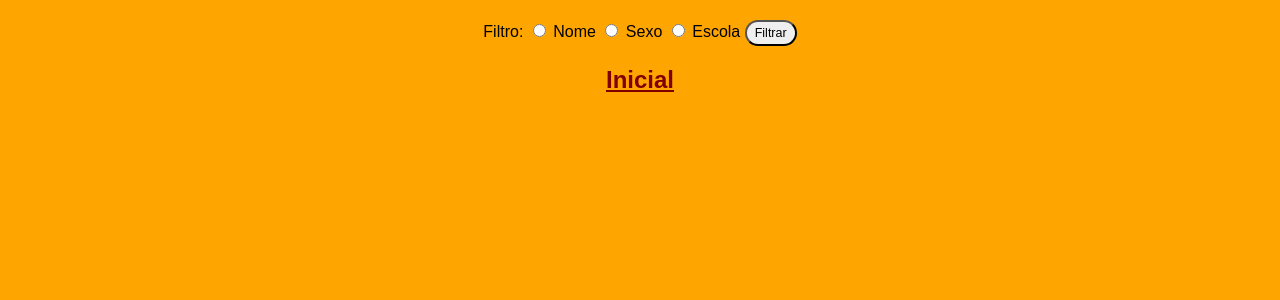
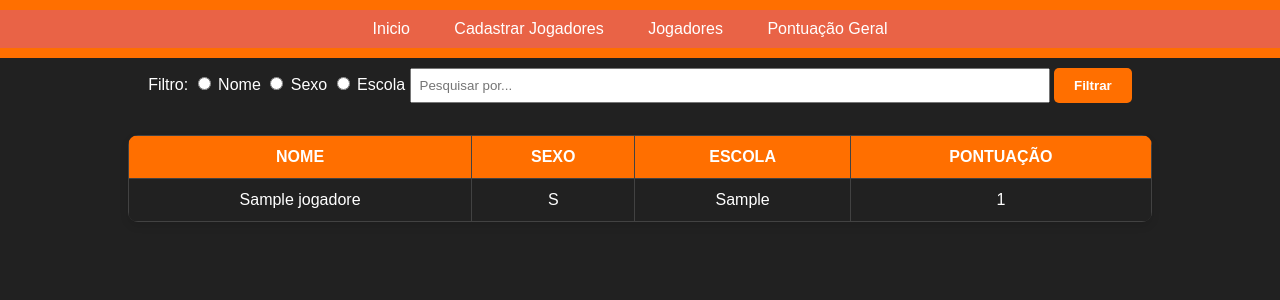
Before and after one commit to enzomribeiro/Score-Sphere, a PHP site: page /filtrar.php in a window 1280 px wide. Shown: the top 300 px of the page. Run offline with PHP 8.4, Linux system fonts and the light colour scheme; tables that the repository leaves empty hold one stand-in row (values such as "Sample post").

Commit message:
Adicione a pagina de filtro, funcionando para Nome,sexo e escola/ Nova palheta de cores css

```diff
--- a/css/style_fil.css
+++ b/css/style_fil.css
@@ -1,12 +1,43 @@
 body {
-    display: flex; /* Ativa o Flexbox */
-    flex-direction: column; /* Organiza os itens em coluna */
-    height: 100vh; /* Ocupa toda a altura da tela */
-    margin: 0; /* Remove a margem padrão */
+    display: flex;
+    flex-direction: column;
+    margin: 0;
     font-family: Arial, sans-serif;
     text-align: center;
-    background-color: orange;
-    background-size: cover; /* Para cobrir toda a tela */
+    background-color:#212121;
+    color: white;
+}
+
+header {
+    background-color:  #FF6F00;
+    color: white;
+    padding: 10px 0;
+    text-align: center;
+}
+
+
+nav ul {
+    list-style-type: none;
+    padding: 0;
+    margin: 0;
+    text-align: center;
+    background-color: #E96346;
+}
+
+nav ul li {
+    display: inline-block;
+    margin-right: 20px;
+}
+
+nav ul li a {
+    color: white;
+    text-decoration: none;
+    padding: 10px;
+    display: inline-block;
+}
+
+nav ul li a:hover {
+    color: #FFC107;
 }
 
 h1 {
@@ -18,13 +49,65 @@ h1 {
     color: black
 }
 
-button {
-    padding: 4px 8px;
-    font-size: 12.5px;
-    margin-top: 20px;
-    border-radius: 15px;
+#pesquisa, #selectEscola{
+    margin-top: 10px;
+    margin-bottom: 12px;
+    padding: 8px;
+    width: 50%;
+    box-sizing: border-box;
 }
 
-a {
-    color: #800000;
+#resultadoBusca .jogador{
+    margin-left: 30%;
+    margin-bottom: 12px;
+    padding: 2px;
+    width: 50%;
+    box-sizing: border-box;
 }
+
+button {
+    background-color: #FF6F00;
+    color: white;
+    padding: 10px 20px;
+    border: none;
+    border-radius: 5px;
+    cursor: pointer;
+    font-weight: bold;
+}
+
+table {
+    margin-left: 10%;
+    margin-right: 10%;
+    border-collapse: collapse;
+    margin-top: 20px;
+    box-shadow: 0 4px 8px rgba(0, 0, 0, 0.1);
+    border-radius: 10px;
+    overflow: hidden;
+}
+
+th, td {
+    padding: 12px;
+    text-align: center;
+    border: 1px solid #424242;
+}
+
+th {
+    background-color: #FF6F00;
+    color: white;
+    font-weight: bold;
+    text-transform: uppercase;
+}
+
+td {
+    background-color: #212121;
+    color: white;
+}
+
+tr:nth-child(even) {
+    background-color: #424242;
+}
+
+tr:hover {
+    background-color: #FF6F00;
+    transition: background-color 0.3s ease;
+}
--- a/filtrar.php
+++ b/filtrar.php
@@ -1,36 +1,32 @@
 <?php
-include('db.php');  // Inclui a conexão com o banco de dados
+include('db.php');
 
-// Inicializa as variáveis
-$filtro = "";
-$valores = [];
+$filtro = isset($_POST['filtro']) ? $_POST['filtro'] : '';
+$pesquisa = isset($_POST['pesquisa']) ? $_POST['pesquisa'] : '';
+$pesquisaEscola = isset($_POST['pesquisaEscola']) ? $_POST['pesquisaEscola'] : '';
 
-// Verifica se o filtro foi enviado
-if ($_SERVER['REQUEST_METHOD'] === 'POST') {
-    $filtro = $_POST['filtro'];
 
-    // Define a consulta SQL com base no filtro
-    if ($filtro === 'nome') {
-        $sql = "SELECT DISTINCT nome FROM jogadores";
-    } elseif ($filtro === 'sexo') {
-        $sql = "SELECT DISTINCT sexo FROM jogadores";
-    } elseif ($filtro === 'escola') {
-        $sql = "SELECT DISTINCT escola FROM jogadores";
+$sql = "SELECT * FROM jogadores";
+
+if ($filtro == 'nome') {
+    $sql .= " WHERE nome LIKE '%$pesquisa%' ORDER BY nome";
+} else if ($filtro == 'sexo') {
+    $sql .= " WHERE sexo LIKE '%$pesquisa%' ORDER BY sexo";
+} else if ($filtro == 'escola' && !empty($pesquisaEscola)) {
+    $sql .= " WHERE escola = '$pesquisaEscola' ORDER BY nome";
 }
 
-    // Executa a consulta
 $result = $conn->query($sql);
-    if ($result->num_rows > 0) {
-        while ($row = $result->fetch_assoc()) {
-            $valores[] = $row;  // Adiciona os resultados ao array de valores
+
+if (!$result) {
+    echo "Erro: " . $conn->error;
 }
-    }
-}
+$escolasQuery = "SELECT DISTINCT escola FROM jogadores ORDER BY escola ASC";
+$escolasResult = $conn->query($escolasQuery);
 ?>
 
 <!DOCTYPE html>
 <html lang="pt-br">
-
 <head>
     <meta charset="UTF-8">
     <meta name="viewport" content="width=device-width, initial-scale=1.0">
@@ -40,10 +36,36 @@ if ($_SERVER['REQUEST_METHOD'] === 'POST') {
         <?php include 'css/style_fil.css'; ?>
     </style>
 
+    <script src="https://ajax.googleapis.com/ajax/libs/jquery/3.5.1/jquery.min.js"></script>
+    <script>
+        $(document).ready(function() {
+            $('input[name="filtro"]').change(function() {
+                if ($(this).val() == 'escola') {
+                    $('#pesquisa').hide(); // Esconde a barra de pesquisa
+                    $('#selectEscola').show(); // Mostra o select de escolas
+                } else {
+                    $('#pesquisa').show(); // Mostra a barra de pesquisa para nome ou sexo
+                    $('#selectEscola').hide(); // Esconde o select de escolas
+                }
+            });
+        });
+    </script>
 </head>
+
 <body>
+<header>
+    <nav>
+        <ul>
+            <li><a href="index.php">Inicio</a></li>
+            <li><a href="cadastro.php">Cadastrar Jogadores</a></li>
+            <li><a href="consultarJogadores.php">Jogadores</a></li>
+            <li><a href="filtrar.php">Pontuação Geral</a></li>
+        </ul>
+    </nav>
+</header>
 
-    <form method="POST" action="pontuacao.php">
+<form method="POST" action="filtrar.php">
+    <div id="filtro">
         <label>Filtro:</label>
         <input type="radio" id="nome" name="filtro" value="nome" required>
         <label for="nome">Nome</label>
@@ -54,29 +76,44 @@ if ($_SERVER['REQUEST_METHOD'] === 'POST') {
         <input type="radio" id="escola" name="filtro" value="escola" required>
         <label for="escola">Escola</label>
 
-        <button type="submit">Filtrar</button>
-    </form>
 
-    <div id="filtroContainer">
-        <?php if (!empty($valores)): ?>
-            <h2>Resultados do Filtro:</h2>
-            <ul>
+        <select id="selectEscola" name="pesquisaEscola" style="display:none;">
+            <option value="">Selecione uma escola</option>
             <?php
-                foreach ($valores as $valor) {
-                    if ($filtro === 'nome') {
-                        echo "<li>Nome: " . htmlspecialchars($valor['nome']) . "</li>";
-                    } elseif ($filtro === 'sexo') {
-                        echo "<li>Sexo: " . htmlspecialchars($valor['sexo']) . "</li>";
-                    } elseif ($filtro === 'escola') {
-                        echo "<li>Escola: " . htmlspecialchars($valor['escola']) . "</li>";
+            if ($escolasResult->num_rows > 0) {
+                while ($escola = $escolasResult->fetch_assoc()) {
+                    echo "<option value='" . htmlspecialchars($escola['escola']) . "'>" . htmlspecialchars($escola['escola']) . "</option>";
                 }
             }
             ?>
-            </ul>
-        <?php endif; ?>
+        </select>
+
+        <input type="text" id="pesquisa" name="pesquisa" placeholder="Pesquisar por..." value="<?php echo htmlspecialchars($pesquisa); ?>">
+        <button type="submit">Filtrar</button>
+        <div id="resultadoBusca"></div>
     </div>
+</form>
 
-    <h2><a href="index.php">Inicial</a></h2>
+<?php
 
+if ($result->num_rows > 0) {
+    echo "<table>";
+    echo "<tr><th>Nome</th><th>Sexo</th><th>Escola</th><th>Pontuação</th></tr>";
+
+    while ($row = $result->fetch_assoc()) {
+        echo "<tr>";
+        echo "<td>" . htmlspecialchars($row['nome']) . "</td>";
+        echo "<td>" . htmlspecialchars($row['sexo']) . "</td>";
+        echo "<td>" . htmlspecialchars($row['escola']) . "</td>";
+        echo "<td>" . htmlspecialchars($row['pontuacao']) . "</td>";
+        echo "</tr>";
+    }
+
+    echo "</table>";
+} else {
+    echo "Nenhum jogador encontrado.";
+}
+
+?>
 </body>
 </html>
```
Also changed, not shown: css/style_cad.css (+12 -42 lines). Lines whose indentation alone changed are shown as unchanged.
